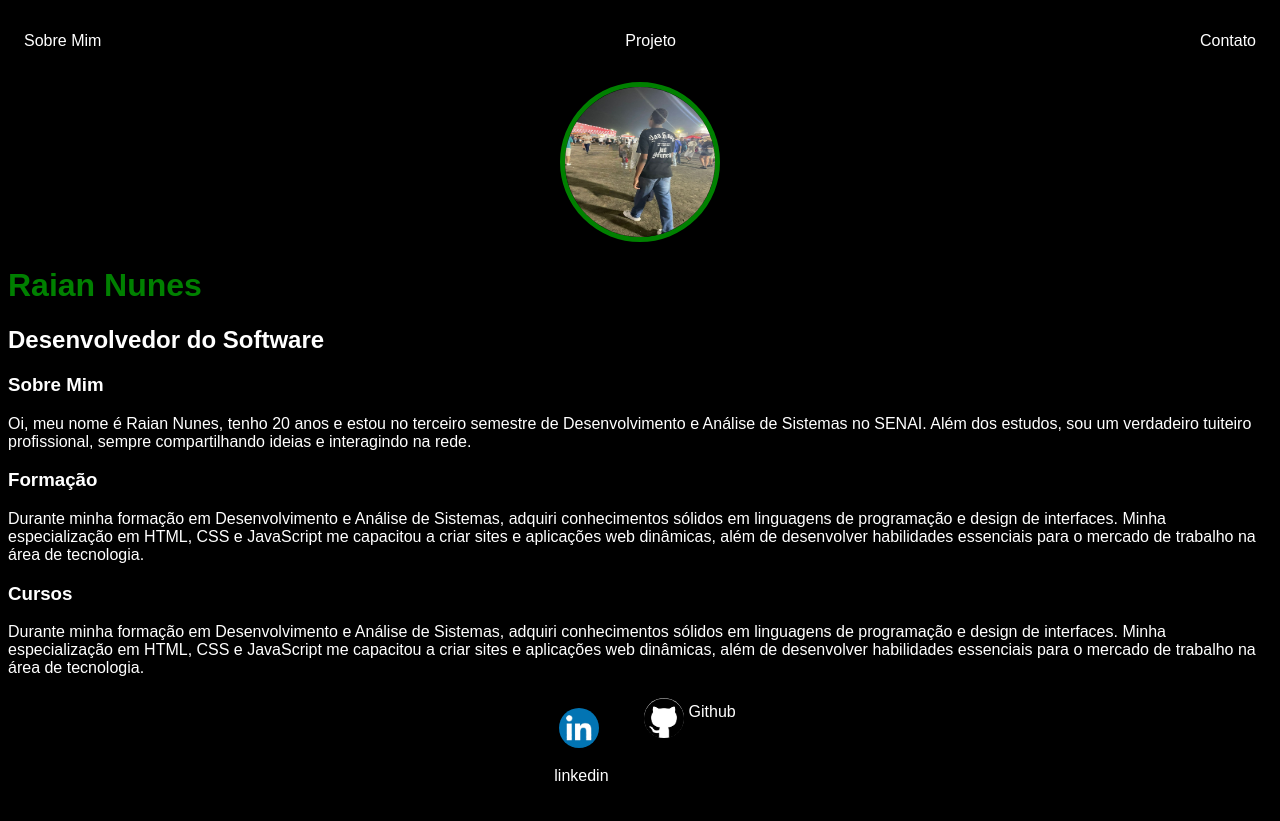
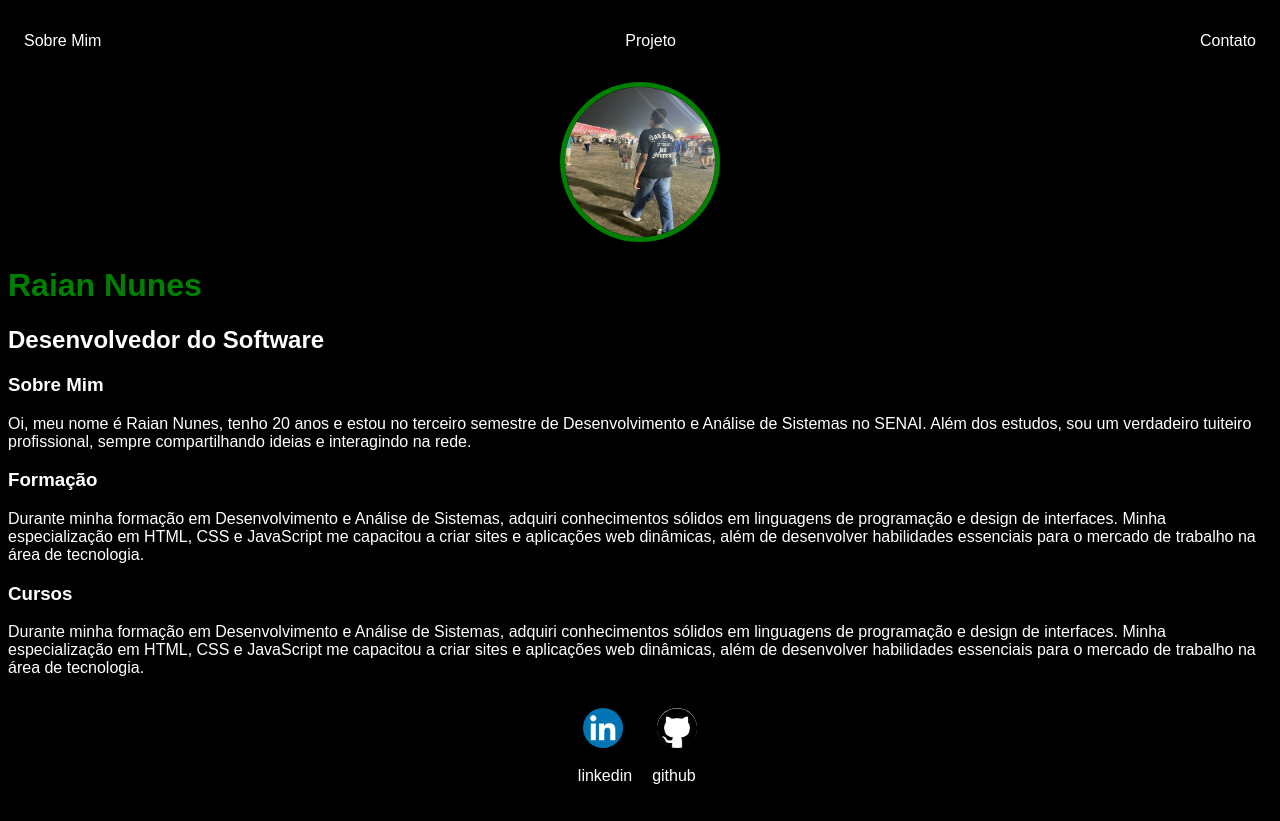
Before and after one commit to raiannsx/Portifolio-page, a plain HTML site: page index.html in a window 1280 px wide. Drawn offline with Linux system fonts and the light colour scheme.

Commit message:
Update index.html

```diff
--- a/index.html
+++ b/index.html
@@ -62,9 +62,10 @@
             <p>linkedin</p>
 
         </a>
-        <a href="https://github.com/raiannsx" target="_blank" rel="noopener noreferrer"></a>
+
+        <a href="https://github.com/raiannsx" target="_blank" rel="noopener noreferrer">
             <img src="github.png"></img>
-            <p>Github</p>
+            <p>github</p>
 
         </a>
 
```
